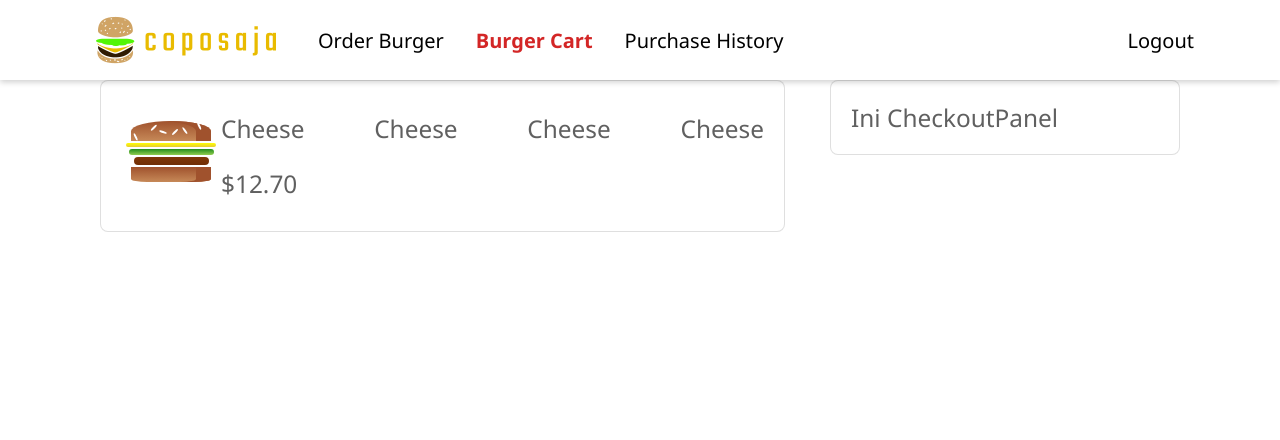
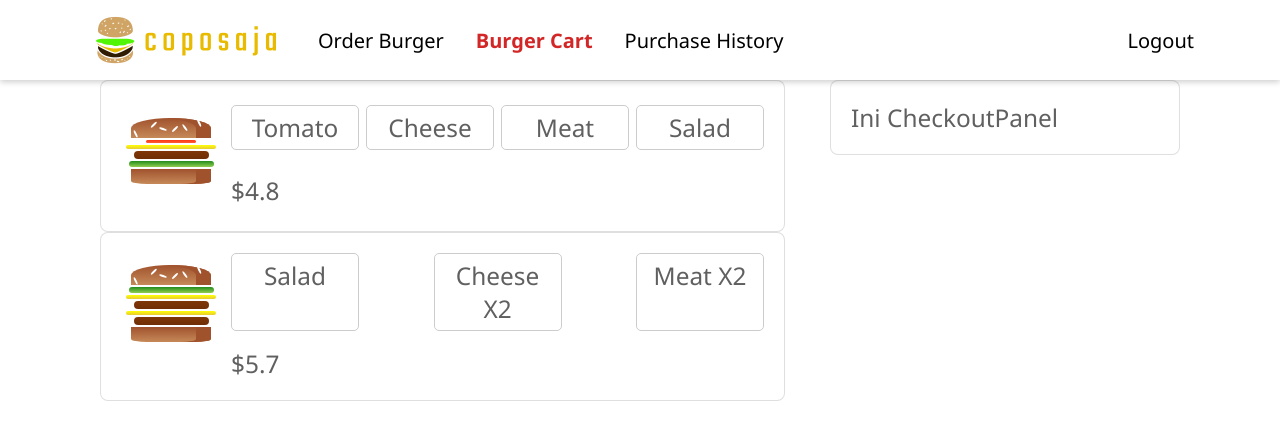
Before and after one commit to fernandochristyanto/simple-burger-shop, a React (Create React App) app: page /burger-cart in a window 1280 px wide. Shown: the top 440 px of the page. Built offline with nearby package versions, Linux system fonts and the light colour scheme.

Commit message:
Add IngredientCard component

```diff
--- a/src/modules/burgerCart/components/cart/Cart.module.css
+++ b/src/modules/burgerCart/components/cart/Cart.module.css
@@ -8,6 +8,23 @@
   position: fixed;
   width: 100%;
   bottom: 0;
+}
+
+.IngredientCardWrapper {
+  display: flex;
+  justify-content: space-between;
+  flex-wrap: wrap;
+  box-sizing: border-box;
+}
+
+.IngredientCard {
+  width: 8rem;
+  padding: 5px;
+  border: 1px solid #cccccc;
+  border-radius: 5px;
+  margin-bottom: 5px;
+  text-align: center;
+  box-sizing: border-box;
 }
 
 @media (min-width: 1024px) {
@@ -28,4 +45,8 @@
     position: relative;
     width: 350px;
   }
+
+  .IngredientCard {
+    margin-bottom: 1rem;
+  }
 }
--- a/src/modules/burgerCart/components/cart/Cart.tsx
+++ b/src/modules/burgerCart/components/cart/Cart.tsx
@@ -3,36 +3,53 @@ import React from 'react'
 import classes from './Cart.module.css';
 import { Card, CardBody } from '../../../../components/card';
 import Burger from '../../../../components/burger/Burger';
+import IngredientCard from './ingredientCard/IngredientCard';
+
+const shoppingCart = [
+  {
+    burger: {
+      ingredients: 'TCMS',
+      burgerPrice: 4.80
+    },
+    quantity: 1,
+    itemPrice: 4.80
+  },
+  {
+    burger: {
+      ingredients: 'SCMCM',
+      burgerPrice: 5.70
+    },
+    quantity: 2,
+    itemPrice: 11.40
+  }
+];
 
 const Cart = () => {
   return (
     <div className={classes.CartWrapper}>
       <div className={classes.Cart}>
+        {shoppingCart.map((item) => (
           <Card>
             <CardBody>
-            <div style={{ display: 'flex' }}> {/* CART BODY */}
+              <div style={{ display: 'flex' }}> {/* ITEM BODY */}
                 <div style={{ height: '100%', width: '100px' }}>
                   <Burger
-                  ingredients="CSM"
+                    ingredients={item.burger.ingredients}
                     width="100px"
                   />
                 </div>
-              <div style={{ display: 'flex', flexDirection: 'column', justifyContent: 'space-around', width: '100%' }}>
-                <div style={{ display: 'flex', justifyContent: 'space-between', flexWrap: 'wrap' }}>
-                  <div>Cheese</div>
-                  <div>Cheese</div>
-                  <div>Cheese</div>
-                  <div>Cheese</div>
-                </div>
+                <div style={{ display: 'flex', flexDirection: 'column', justifyContent: 'space-around', width: '100%', paddingLeft: '10px' }}>
+                  <IngredientCard ingredients={item.burger.ingredients} />
                   <div>
-                  <div>$12.70</div>
+                    <div>${item.burger.burgerPrice}</div>
                   </div>
                 </div>
               </div>
-            <div style={{ display: 'flex' }}> {/* CART FOOTER */}
+              <div style={{ display: 'flex' }}> {/* ITEM FOOTER */}
               </div>
             </CardBody>
           </Card>
+        ))}
       </div>
       <div className={classes.CheckoutPanel}>
         <Card>
--- /dev/null
+++ b/src/modules/burgerCart/components/cart/ingredientCard/IngredientCard.tsx
@@ -0,0 +1,27 @@
+import React from 'react';
+
+import classes from '../Cart.module.css';
+import { ingreidentDictionary } from '../../../../../constants';
+
+declare interface IIngredientCard {
+  ingredients: string
+}
+
+const IngredientCard = (props: IIngredientCard) => {
+  let ingredients: { [key: string]: number } = {};
+  props.ingredients.split('').map((ingredient) => {
+    ingredients[ingredient] ? ingredients[ingredient] += 1 : ingredients[ingredient] = 1;
+  })
+
+  return (
+    <div className={classes.IngredientCardWrapper}>
+      {Object.keys(ingredients).map((ingredient) => (
+        <div className={classes.IngredientCard}>
+          {ingreidentDictionary[ingredient] + (ingredients[ingredient] > 1 ? ` X${ingredients[ingredient]}` : '')}
+        </div>
+      ))}
+    </div>
+  )
+}
+
+export default IngredientCard;
```
Lines whose indentation alone changed are shown as unchanged.
